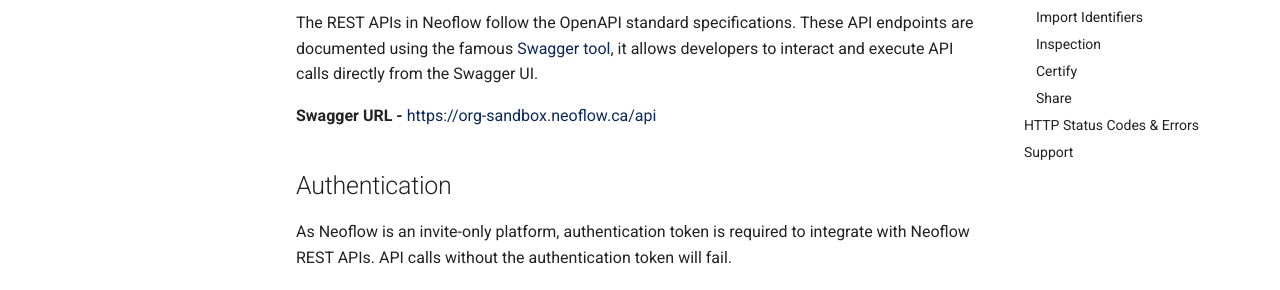
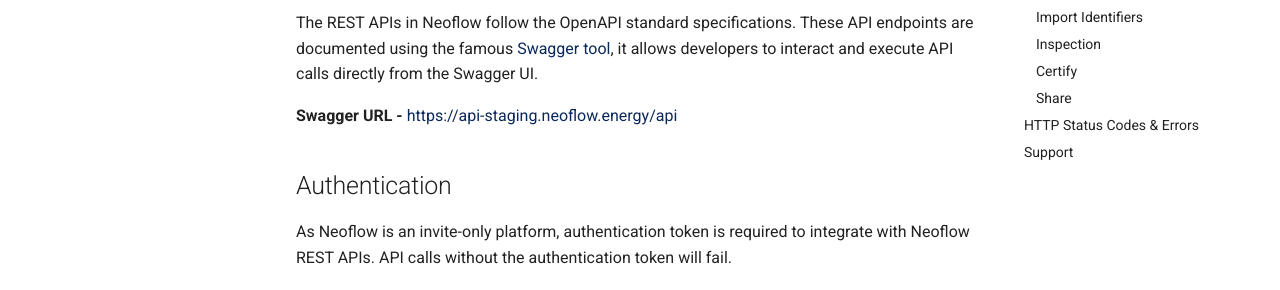
Before and after one commit to armen-mavennet/neoflow-docs-1, an MkDocs documentation site: the page built from docs/api-user-guide.md, in a window 1280 px wide and 900 px high. Shown: the part 363-653 px from the top of the window. Built offline with MkDocs 1.6.1 and Material for MkDocs 9.7.7, drawn with Linux system fonts in a browser that asks for light colours; some of the changed lines change nothing that is shown.

Commit message:
Update api-user-guide.md

```diff
--- a/docs/api-user-guide.md
+++ b/docs/api-user-guide.md
@@ -7,7 +7,7 @@ This document provides the guide to getting started on the Neoflow platform and
 The REST APIs in Neoflow follow the OpenAPI standard specifications. These API endpoints are documented using the famous [Swagger tool](https://swagger.io/), it allows developers to interact and execute API calls directly from the Swagger UI.
 
 
-**Swagger URL -** [https://org-sandbox.neoflow.ca/api](https://org-sandbox.neoflow.ca/api)
+**Swagger URL -** [https://api-staging.neoflow.energy/api](https://api-staging.neoflow.energy/api)
 
 ## Authentication
 
```
